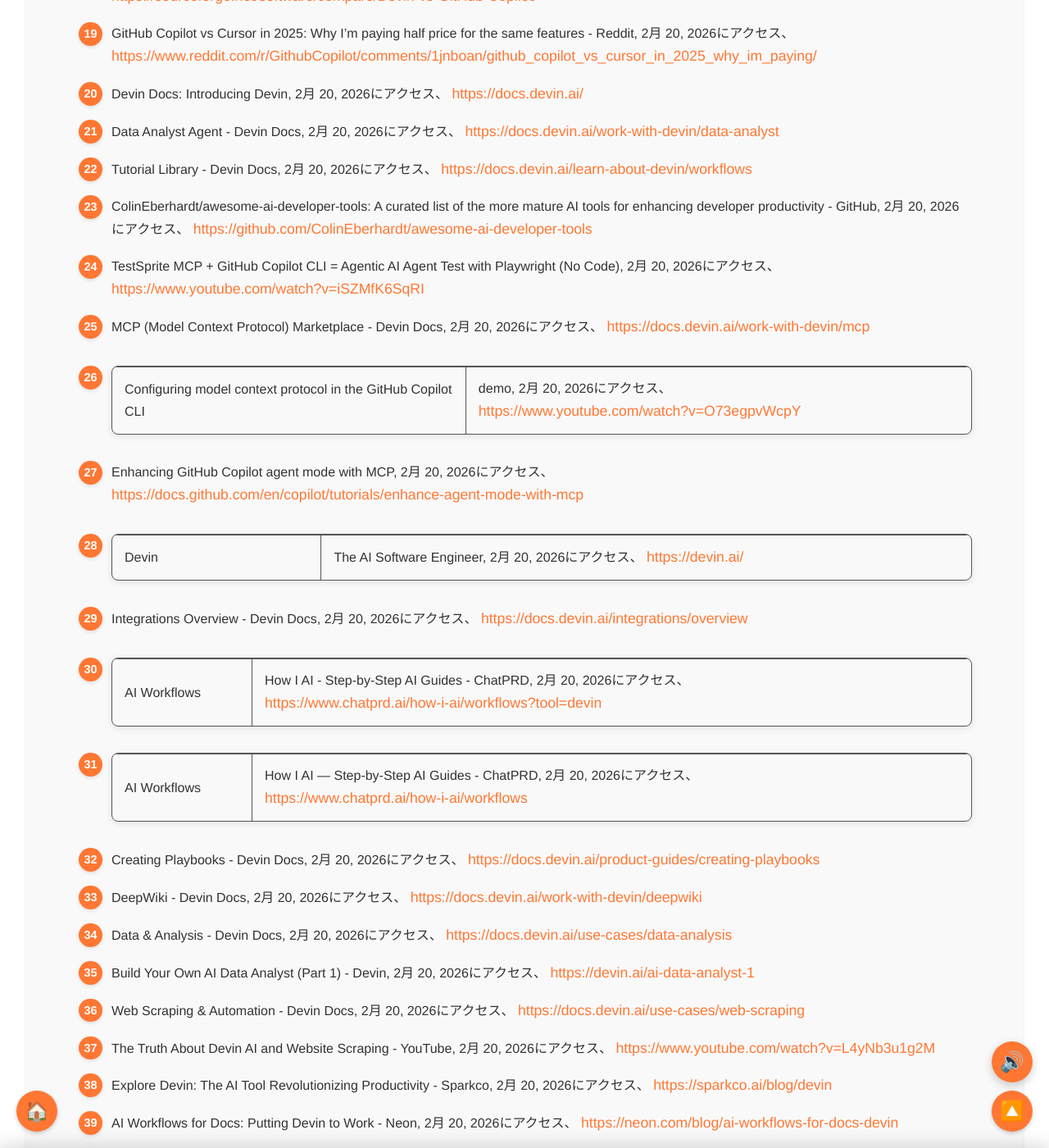
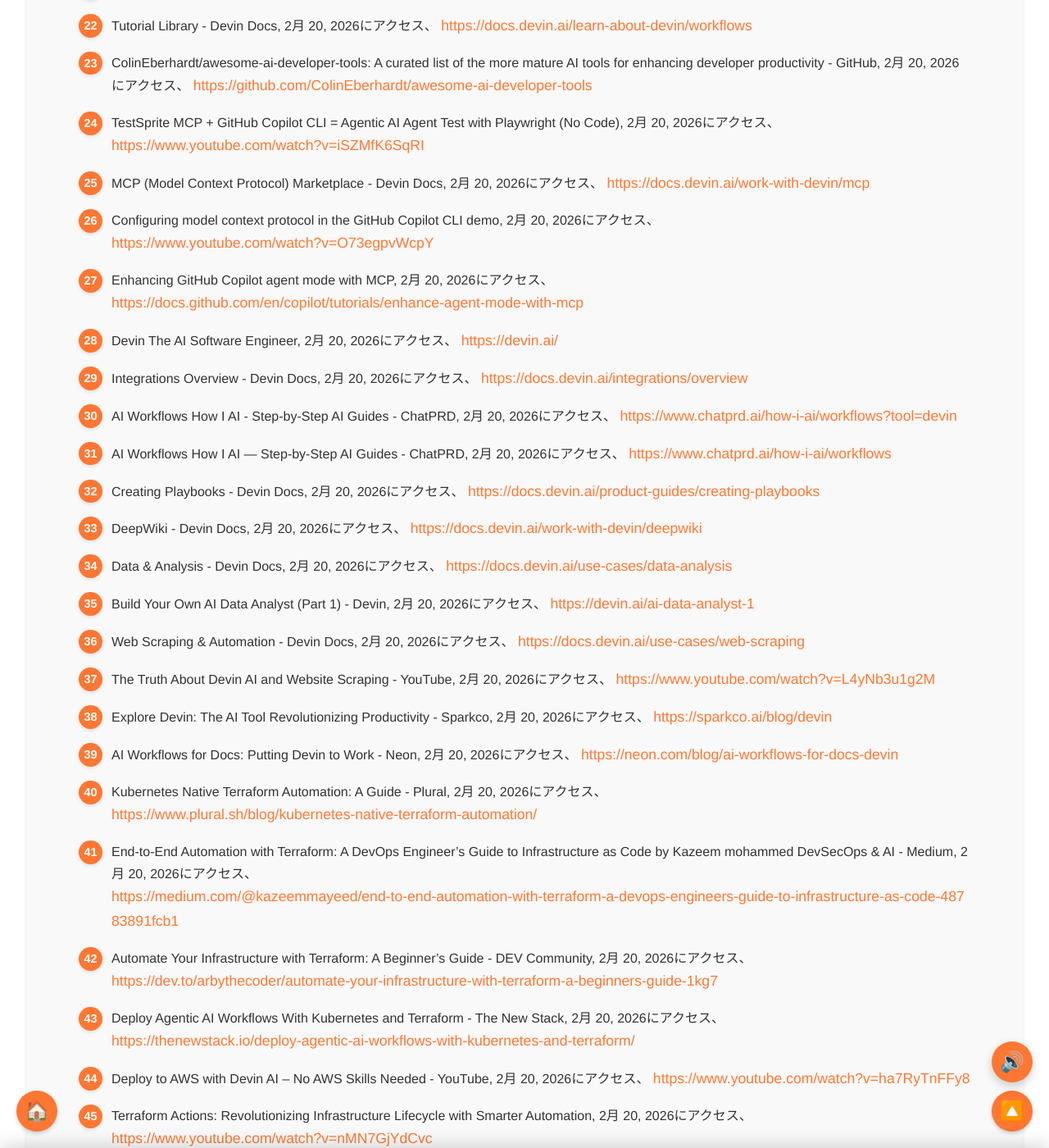
Before and after one commit to aegisfleet/share-deepresearch, a Jekyll site: the page built from _topics/devin-vs-github-copilot/index.md, in a window 1280 px wide and 1400 px high, scrolled down 13872 px. Shown: the whole window at 82% size. Built offline with Jekyll 4.4.1, drawn with Linux system fonts in a browser that asks for light colours; nearby versions of some CDN libraries; some of the changed text lies outside the part shown.

Commit message:
Auto update files

```diff
--- a/_topics/devin-vs-github-copilot/index.md
+++ b/_topics/devin-vs-github-copilot/index.md
@@ -188,7 +188,7 @@ Devinのサンドボックスに組み込まれたブラウザとターミナル
 #### **引用文献**
 
 1. Introducing Devin, the first AI software engineer \- Cognition, 2月 20, 2026にアクセス、 [https://cognition.ai/blog/introducing-devin](https://cognition.ai/blog/introducing-devin)
-2. Copilot, Cursor, or Devin? My Hands-On Weekend with AI That Codes and Deploys | by Sambhav Gaur | Medium, 2月 20, 2026にアクセス、 [https://medium.com/@sambhavgaur\_70582/copilot-cursor-or-devin-my-hands-on-weekend-with-ai-that-codes-and-deploys-acc708e802b3](https://medium.com/@sambhavgaur_70582/copilot-cursor-or-devin-my-hands-on-weekend-with-ai-that-codes-and-deploys-acc708e802b3)
+2. Copilot, Cursor, or Devin? My Hands-On Weekend with AI That Codes and Deploys by Sambhav Gaur Medium, 2月 20, 2026にアクセス、 [https://medium.com/@sambhavgaur\_70582/copilot-cursor-or-devin-my-hands-on-weekend-with-ai-that-codes-and-deploys-acc708e802b3](https://medium.com/@sambhavgaur_70582/copilot-cursor-or-devin-my-hands-on-weekend-with-ai-that-codes-and-deploys-acc708e802b3)
 3. Devin vs Copilot: What's the best AI tool for software engineers? \- Formation, 2月 20, 2026にアクセス、 [https://formation.dev/blog/devin-vs-copilot-whats-the-best-ai-tool-for-software-engineers/](https://formation.dev/blog/devin-vs-copilot-whats-the-best-ai-tool-for-software-engineers/)
 4. Devin vs GitHub Copilot Workspace: Detailed Comparison \- How to create an AI agent, 2月 20, 2026にアクセス、 [https://createaiagent.net/comparisons/devin-vs-github-copilot-workspace/](https://createaiagent.net/comparisons/devin-vs-github-copilot-workspace/)
 5. About GitHub Copilot coding agent \- GitHub Docs, 2月 20, 2026にアクセス、 [https://docs.github.com/en/copilot/concepts/agents/coding-agent/about-coding-agent](https://docs.github.com/en/copilot/concepts/agents/coding-agent/about-coding-agent)
@@ -197,7 +197,7 @@ Devinのサンドボックスに組み込まれたブラウザとターミナル
 8. GitHub Copilot & Devin AI: Compare AI Code Tools \- Engine Labs Blog, 2月 20, 2026にアクセス、 [https://blog.enginelabs.ai/github-copilot-devin-ai-compare-ai-code-tools](https://blog.enginelabs.ai/github-copilot-devin-ai-compare-ai-code-tools)
 9. Devin AI review 2025: I tested it for 5 days — Here's what I found \- Techpoint Africa, 2月 20, 2026にアクセス、 [https://techpoint.africa/guide/devin-ai-review/](https://techpoint.africa/guide/devin-ai-review/)
 10. GitHub Copilot Pricing 2026: Complete Guide to All 5 Tiers \- UserJot, 2月 20, 2026にアクセス、 [https://userjot.com/blog/github-copilot-pricing-guide-2025](https://userjot.com/blog/github-copilot-pricing-guide-2025)
-11. Devin AI Review: The Good, Bad & Costly Truth (2025 Tests) | Trickle blog, 2月 20, 2026にアクセス、 [https://trickle.so/blog/devin-ai-review](https://trickle.so/blog/devin-ai-review)
+11. Devin AI Review: The Good, Bad & Costly Truth (2025 Tests) Trickle blog, 2月 20, 2026にアクセス、 [https://trickle.so/blog/devin-ai-review](https://trickle.so/blog/devin-ai-review)
 12. Plans for GitHub Copilot, 2月 20, 2026にアクセス、 [https://docs.github.com/en/copilot/get-started/plans](https://docs.github.com/en/copilot/get-started/plans)
 13. Billing \- Devin Docs, 2月 20, 2026にアクセス、 [https://docs.devin.ai/admin/billing](https://docs.devin.ai/admin/billing)
 14. Pricing \- Devin AI, 2月 20, 2026にアクセス、 [https://devin.ai/pricing/](https://devin.ai/pricing/)
@@ -212,12 +212,12 @@ Devinのサンドボックスに組み込まれたブラウザとターミナル
 23. ColinEberhardt/awesome-ai-developer-tools: A curated list of the more mature AI tools for enhancing developer productivity \- GitHub, 2月 20, 2026にアクセス、 [https://github.com/ColinEberhardt/awesome-ai-developer-tools](https://github.com/ColinEberhardt/awesome-ai-developer-tools)
 24. TestSprite MCP \+ GitHub Copilot CLI \= Agentic AI Agent Test with Playwright (No Code), 2月 20, 2026にアクセス、 [https://www.youtube.com/watch?v=iSZMfK6SqRI](https://www.youtube.com/watch?v=iSZMfK6SqRI)
 25. MCP (Model Context Protocol) Marketplace \- Devin Docs, 2月 20, 2026にアクセス、 [https://docs.devin.ai/work-with-devin/mcp](https://docs.devin.ai/work-with-devin/mcp)
-26. Configuring model context protocol in the GitHub Copilot CLI | demo, 2月 20, 2026にアクセス、 [https://www.youtube.com/watch?v=O73egpvWcpY](https://www.youtube.com/watch?v=O73egpvWcpY)
+26. Configuring model context protocol in the GitHub Copilot CLI demo, 2月 20, 2026にアクセス、 [https://www.youtube.com/watch?v=O73egpvWcpY](https://www.youtube.com/watch?v=O73egpvWcpY)
 27. Enhancing GitHub Copilot agent mode with MCP, 2月 20, 2026にアクセス、 [https://docs.github.com/en/copilot/tutorials/enhance-agent-mode-with-mcp](https://docs.github.com/en/copilot/tutorials/enhance-agent-mode-with-mcp)
-28. Devin | The AI Software Engineer, 2月 20, 2026にアクセス、 [https://devin.ai/](https://devin.ai/)
+28. Devin The AI Software Engineer, 2月 20, 2026にアクセス、 [https://devin.ai/](https://devin.ai/)
 29. Integrations Overview \- Devin Docs, 2月 20, 2026にアクセス、 [https://docs.devin.ai/integrations/overview](https://docs.devin.ai/integrations/overview)
-30. AI Workflows | How I AI \- Step-by-Step AI Guides \- ChatPRD, 2月 20, 2026にアクセス、 [https://www.chatprd.ai/how-i-ai/workflows?tool=devin](https://www.chatprd.ai/how-i-ai/workflows?tool=devin)
-31. AI Workflows | How I AI — Step-by-Step AI Guides \- ChatPRD, 2月 20, 2026にアクセス、 [https://www.chatprd.ai/how-i-ai/workflows](https://www.chatprd.ai/how-i-ai/workflows)
+30. AI Workflows How I AI \- Step-by-Step AI Guides \- ChatPRD, 2月 20, 2026にアクセス、 [https://www.chatprd.ai/how-i-ai/workflows?tool=devin](https://www.chatprd.ai/how-i-ai/workflows?tool=devin)
+31. AI Workflows How I AI — Step-by-Step AI Guides \- ChatPRD, 2月 20, 2026にアクセス、 [https://www.chatprd.ai/how-i-ai/workflows](https://www.chatprd.ai/how-i-ai/workflows)
 32. Creating Playbooks \- Devin Docs, 2月 20, 2026にアクセス、 [https://docs.devin.ai/product-guides/creating-playbooks](https://docs.devin.ai/product-guides/creating-playbooks)
 33. DeepWiki \- Devin Docs, 2月 20, 2026にアクセス、 [https://docs.devin.ai/work-with-devin/deepwiki](https://docs.devin.ai/work-with-devin/deepwiki)
 34. Data & Analysis \- Devin Docs, 2月 20, 2026にアクセス、 [https://docs.devin.ai/use-cases/data-analysis](https://docs.devin.ai/use-cases/data-analysis)
@@ -227,7 +227,7 @@ Devinのサンドボックスに組み込まれたブラウザとターミナル
 38. Explore Devin: The AI Tool Revolutionizing Productivity \- Sparkco, 2月 20, 2026にアクセス、 [https://sparkco.ai/blog/devin](https://sparkco.ai/blog/devin)
 39. AI Workflows for Docs: Putting Devin to Work \- Neon, 2月 20, 2026にアクセス、 [https://neon.com/blog/ai-workflows-for-docs-devin](https://neon.com/blog/ai-workflows-for-docs-devin)
 40. Kubernetes Native Terraform Automation: A Guide \- Plural, 2月 20, 2026にアクセス、 [https://www.plural.sh/blog/kubernetes-native-terraform-automation/](https://www.plural.sh/blog/kubernetes-native-terraform-automation/)
-41. End-to-End Automation with Terraform: A DevOps Engineer's Guide to Infrastructure as Code | by Kazeem mohammed | DevSecOps & AI \- Medium, 2月 20, 2026にアクセス、 [https://medium.com/@kazeemmayeed/end-to-end-automation-with-terraform-a-devops-engineers-guide-to-infrastructure-as-code-48783891fcb1](https://medium.com/@kazeemmayeed/end-to-end-automation-with-terraform-a-devops-engineers-guide-to-infrastructure-as-code-48783891fcb1)
+41. End-to-End Automation with Terraform: A DevOps Engineer's Guide to Infrastructure as Code by Kazeem mohammed DevSecOps & AI \- Medium, 2月 20, 2026にアクセス、 [https://medium.com/@kazeemmayeed/end-to-end-automation-with-terraform-a-devops-engineers-guide-to-infrastructure-as-code-48783891fcb1](https://medium.com/@kazeemmayeed/end-to-end-automation-with-terraform-a-devops-engineers-guide-to-infrastructure-as-code-48783891fcb1)
 42. Automate Your Infrastructure with Terraform: A Beginner's Guide \- DEV Community, 2月 20, 2026にアクセス、 [https://dev.to/arbythecoder/automate-your-infrastructure-with-terraform-a-beginners-guide-1kg7](https://dev.to/arbythecoder/automate-your-infrastructure-with-terraform-a-beginners-guide-1kg7)
 43. Deploy Agentic AI Workflows With Kubernetes and Terraform \- The New Stack, 2月 20, 2026にアクセス、 [https://thenewstack.io/deploy-agentic-ai-workflows-with-kubernetes-and-terraform/](https://thenewstack.io/deploy-agentic-ai-workflows-with-kubernetes-and-terraform/)
 44. Deploy to AWS with Devin AI – No AWS Skills Needed \- YouTube, 2月 20, 2026にアクセス、 [https://www.youtube.com/watch?v=ha7RyTnFFy8](https://www.youtube.com/watch?v=ha7RyTnFFy8)
```
